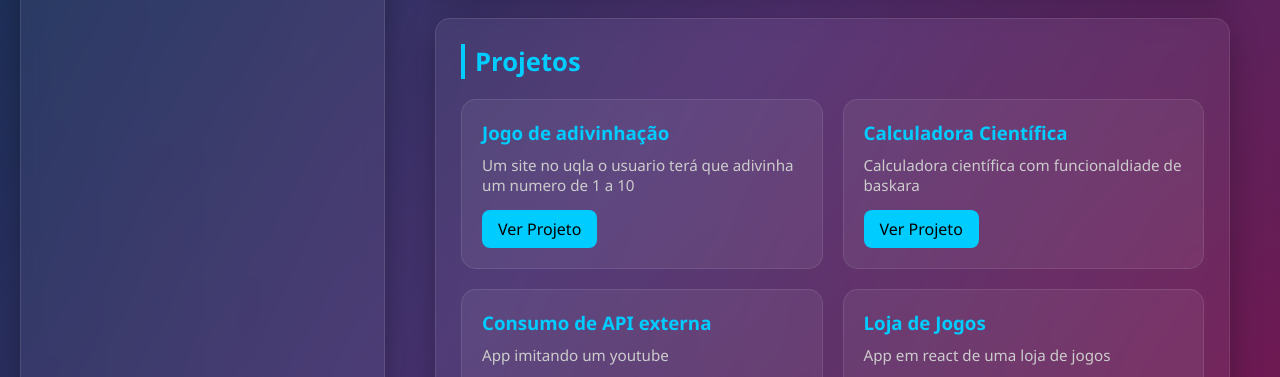
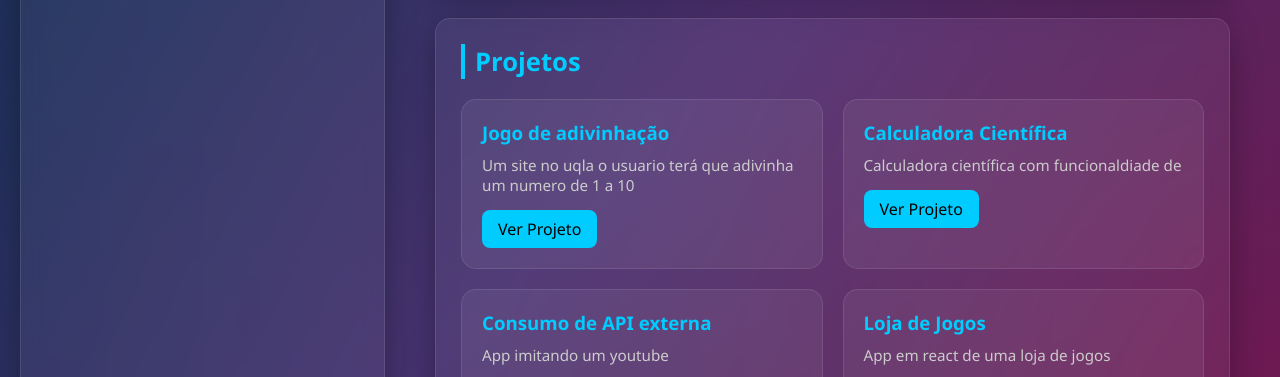
Before and after one commit to gabrieljcoutinho/Portofolio-Gabriel, a plain HTML site: page index.html in a window 1280 px wide. Shown: the part 400-777 px from the top of the page. Drawn offline with Linux system fonts and the light colour scheme.

Commit message:
algumas alterações

```diff
--- a/index.html
+++ b/index.html
@@ -55,7 +55,7 @@
 
           <div class="project-card">
             <h3>Calculadora Científica</h3>
-            <p>Calculadora científica com funcionaldiade de baskara</p>
+            <p>Calculadora científica com funcionaldiade de</p>
             <a href="https://github.com/gabrieljcoutinho/calculadora-cientifica" target="_blank">Ver Projeto</a>
           </div>
 
```
